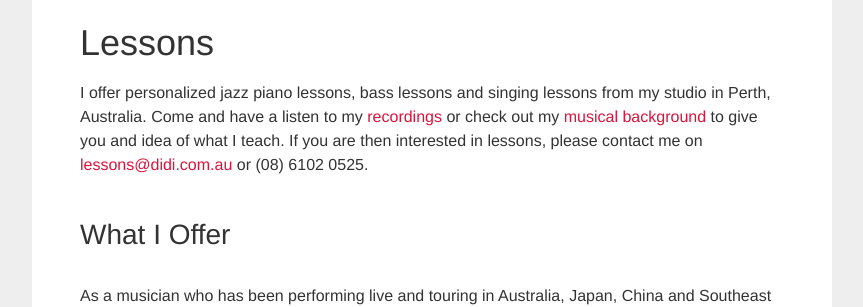
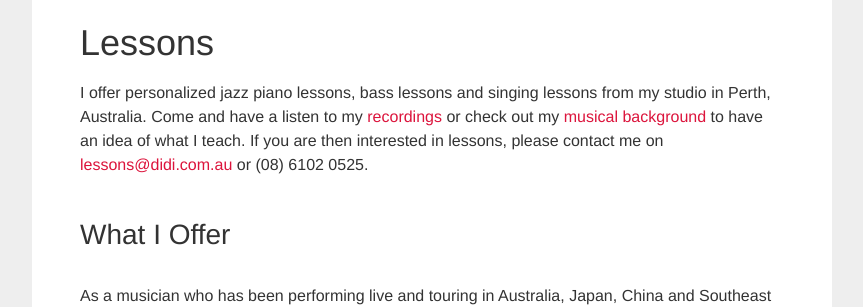
Before and after one commit to didijazz/didijazz.github.io, a Jekyll site: the page built from jazz-piano-lessons-perth/index.html, in a window 1280 px wide. Shown: the part 191-498 px from the top of the page, without its empty margins (208-1071 px from the left). Built offline with Jekyll 4.4.1, drawn with Linux system fonts in a browser that asks for light colours.

Commit message:
small edits

```diff
--- a/jazz-piano-lessons-perth/index.html
+++ b/jazz-piano-lessons-perth/index.html
@@ -6,7 +6,7 @@ description: Didi Mudigdo offers jazz piano lessons, bass lessons and singing le
 
 <h1>Lessons</h1>
 
-<p>I offer personalized jazz piano lessons, bass lessons and singing lessons from my studio in Perth, Australia. Come and have a listen to my <a href="/audio/index.html">recordings</a> or check out my <a href="/about/index.html">musical background</a> to give you and idea of what I teach. If you are then interested in lessons, please contact me on <a href="mailto:lessons@didi.com.au" target="_blank">lessons@didi.com.au</a> or (08) 6102 0525.</p>
+<p>I offer personalized jazz piano lessons, bass lessons and singing lessons from my studio in Perth, Australia. Come and have a listen to my <a href="/audio/index.html">recordings</a> or check out my <a href="/about/index.html">musical background</a> to have an idea of what I teach. If you are then interested in lessons, please contact me on <a href="mailto:lessons@didi.com.au" target="_blank">lessons@didi.com.au</a> or (08) 6102 0525.</p>
 
 <h2>What I Offer</h2>
 
@@ -15,6 +15,7 @@ description: Didi Mudigdo offers jazz piano lessons, bass lessons and singing le
 <p>(Bonus: as a trained multi-instrumentalist, I can be your sparring partner as well as teacher, whether you study piano, bass or vocals.)</p>
 
 <h2>Pricing</h2>
-<p> My rates are $65/hour or $200 for a package of 4 x consecutive weekly 1-hour lessons.</p>
+
+<p>My rates are $65/hour or $200 for a package of 4 x consecutive weekly 1-hour lessons.</p>
 
 <p><img class=img-responsive src="/img/Didi_Natalie3_666px.jpg" alt="Photo of Didi Mudigdo on Piano and Natalie Oliver on vocals"><br><em>Natalie Oliver &amp; Didi Mudigdo</em></p>
```
